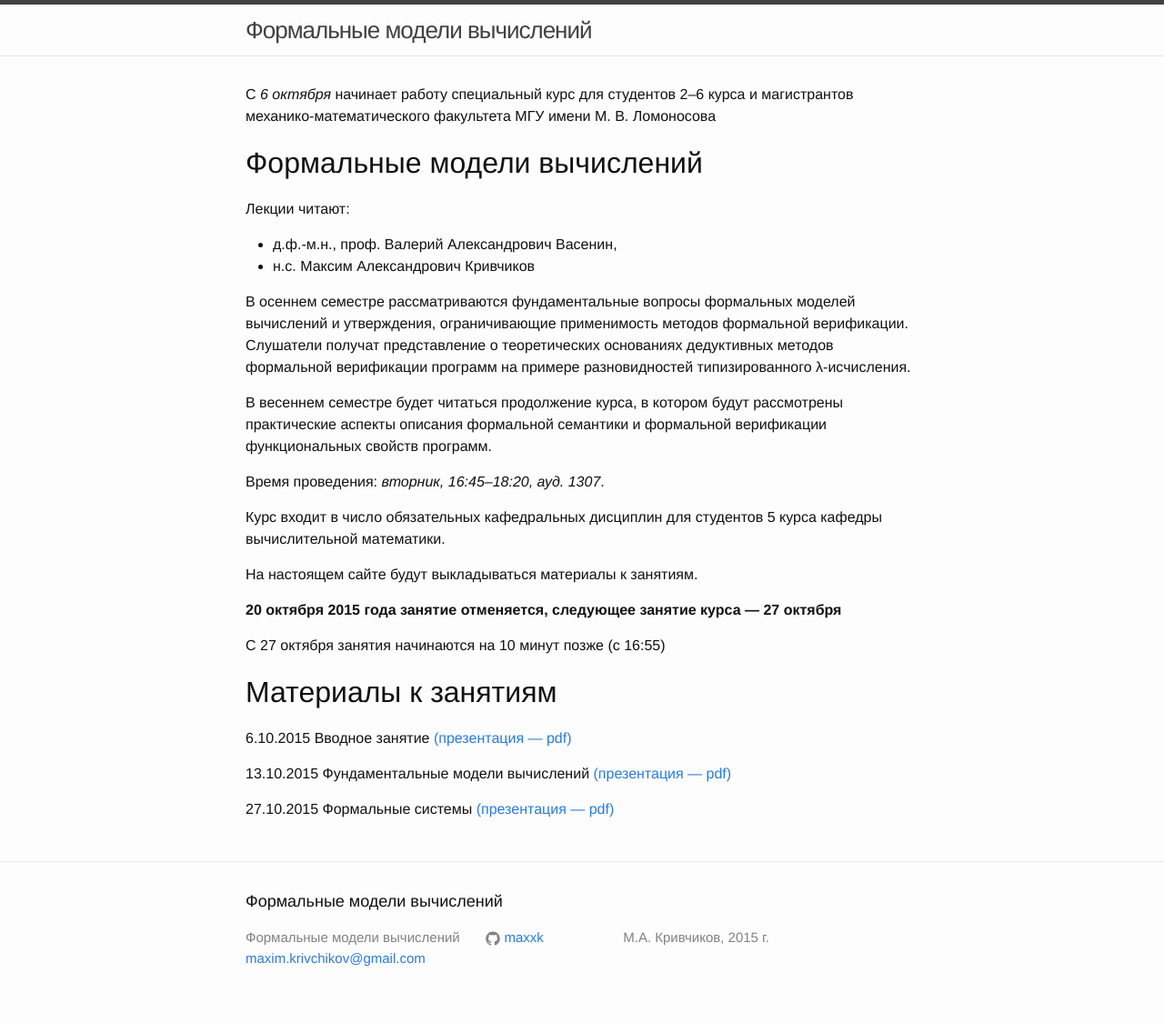
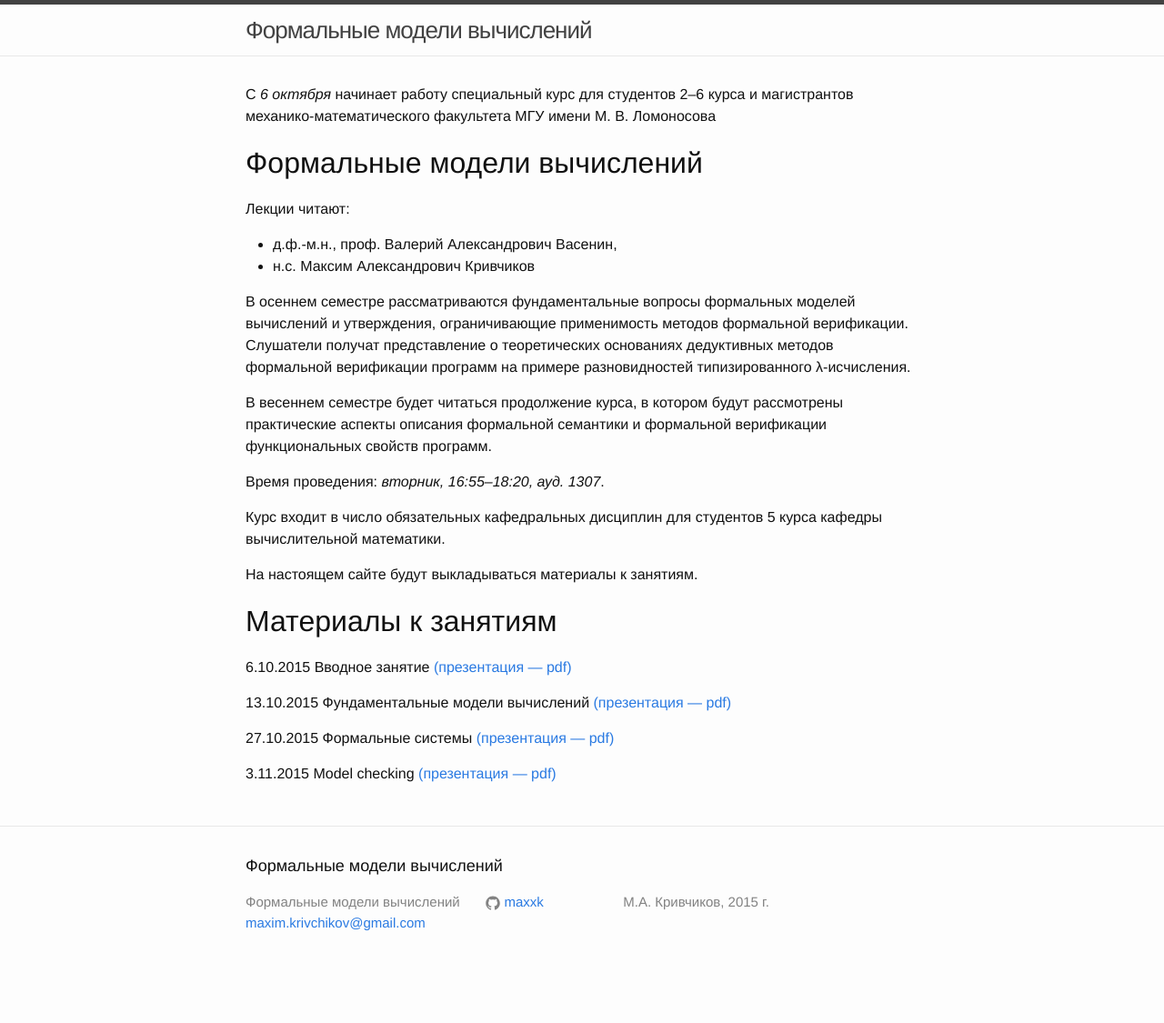
Before and after one commit to maxxk/formal-models-2015, a Jekyll site: the page built from index.md, in a window 1280 px wide. Shown: the whole page at 91% size. Built offline with Jekyll 4.4.1, drawn with Linux system fonts in a browser that asks for light colours; after the commit the page ends 1086 px from its top, so only the background shows below that.

Commit message:
04 Model Checking

```diff
--- a/_includes/about.md
+++ b/_includes/about.md
@@ -12,7 +12,7 @@
 
 В весеннем семестре будет читаться продолжение курса, в котором будут рассмотрены практические аспекты описания формальной семантики и формальной верификации функциональных свойств программ.
 
-Время проведения: *вторник, 16:45–18:20, ауд. 1307*.
+Время проведения: *вторник, 16:55–18:20, ауд. 1307*.
 
 Курс входит в число обязательных кафедральных дисциплин для студентов 5 курса кафедры вычислительной математики.
 
--- a/index.md
+++ b/index.md
@@ -2,11 +2,6 @@
 layout: default
 ---
 {% include about.md %}
-
-**20 октября 2015 года занятие отменяется, следующее занятие курса — 27 октября**
-
-С 27 октября занятия начинаются на 10 минут позже (с 16:55)
-
 
 # Материалы к занятиям
 
@@ -15,6 +10,8 @@ layout: default
 13.10.2015 Фундаментальные модели вычислений [(презентация — pdf)](pdf/02-Models.pdf)
 
 27.10.2015 Формальные системы [(презентация — pdf)](pdf/03-Problem.pdf)
+
+3.11.2015 Model checking [(презентация — pdf)](pdf/04-Model-Checking.pdf)
 
 <!--<div class="home">
 
```
Also changed, not shown: 1 other file.
